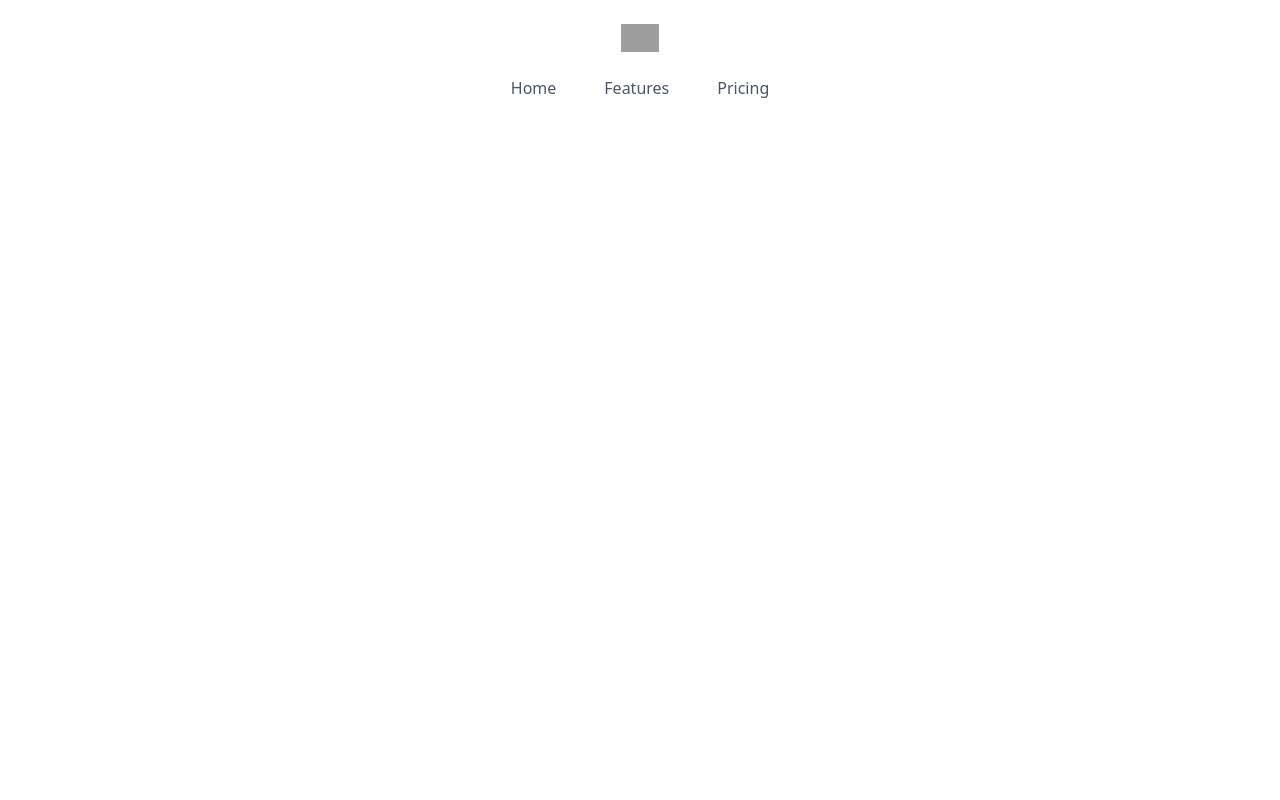
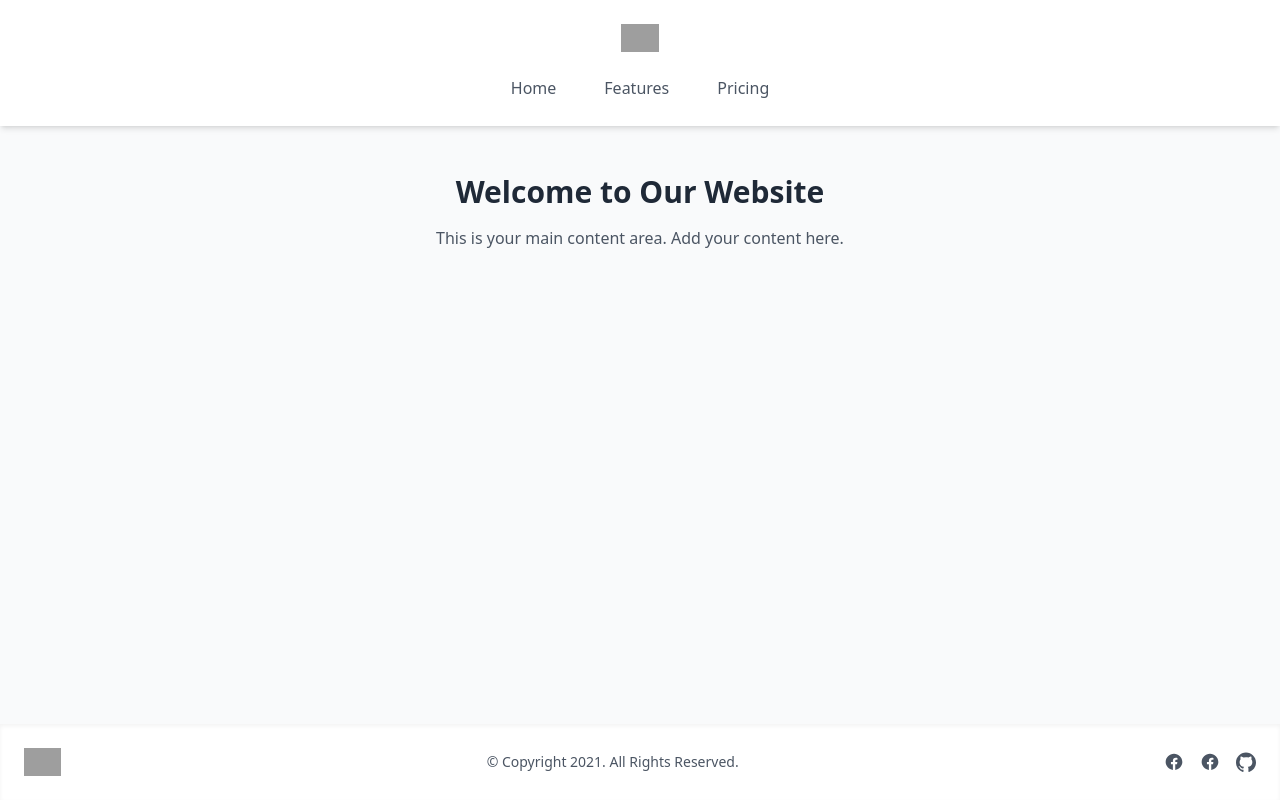
Before and after one commit to kokoab/restaurant_page, a website built with webpack: page src/template.html in a window 1280 px wide. Built offline with nearby package versions, Linux system fonts and the light colour scheme; grey boxes are pictures that could not be loaded.

Commit message:
added footer structure

```diff
--- a/src/template.html
+++ b/src/template.html
@@ -1,37 +1,67 @@
 <!DOCTYPE html>
-<html lang="en">
+<html lang="en" class="h-full">
 
 <head>
-    <meta charset="UTF-8">
-    <meta name="viewport" content="width=device-width, initial-scale=1.0">
-    <title>Document</title>
+  <meta charset="UTF-8" />
+  <meta name="viewport" content="width=device-width, initial-scale=1.0" />
+  <title>Sticky Footer Page</title>
   <script src="https://cdn.tailwindcss.com"></script>
 </head>
 
-<body>
+<body class="flex flex-col min-h-screen bg-gray-50">
+
+  <!-- Header -->
   <header>
-        <nav class="">
+    <nav class="bg-white shadow-md">
       <div class="container flex flex-col items-center p-6 mx-auto">
-                <a href="#" class="mx-auto ">
-                    <img class="w-auto h-6 sm:h-7" src="https://merakiui.com/images/full-logo.svg" alt="">
+        <a href="#" class="mx-auto">
+          <img class="w-auto h-6 sm:h-7" src="https://merakiui.com/images/full-logo.svg" alt="Logo" />
         </a>
 
-                <div class="flex items-center justify-center mt-6 text-gray-600 capitalize ">
-                    <a href="#"
-                        class="mx-2 border-b-2 border-transparent hover:text-gray-800  hover:border-blue-500 sm:mx-6">home</a>
-
-                    <a href="#"
-                        class="mx-2 border-b-2 border-transparent hover:text-gray-800  hover:border-blue-500 sm:mx-6">features</a>
-
-                    <a href="#"
-                        class="mx-2 border-b-2 border-transparent hover:text-gray-800  hover:border-blue-500 sm:mx-6">pricing</a>
+        <div class="flex items-center justify-center mt-6 text-gray-600 capitalize">
+          <a href="#" class="mx-2 border-b-2 border-transparent hover:text-gray-800 hover:border-blue-500 sm:mx-6">home</a>
+          <a href="#" class="mx-2 border-b-2 border-transparent hover:text-gray-800 hover:border-blue-500 sm:mx-6">features</a>
+          <a href="#" class="mx-2 border-b-2 border-transparent hover:text-gray-800 hover:border-blue-500 sm:mx-6">pricing</a>
         </div>
       </div>
     </nav>
   </header>
-    <div id="content">
 
+  <!-- Main Content -->
+  <main id="content" class="flex-1">
+    <div class="container mx-auto px-6 py-12 text-center">
+      <h1 class="text-3xl font-bold text-gray-800">Welcome to Our Website</h1>
+      <p class="mt-4 text-gray-600">This is your main content area. Add your content here.</p>
     </div>
+  </main>
+
+  <!-- Footer -->
+  <footer class="bg-white shadow-inner">
+    <div class="container flex flex-col items-center justify-between p-6 mx-auto space-y-4 sm:space-y-0 sm:flex-row">
+      <a href="#">
+        <img class="w-auto h-7" src="https://merakiui.com/images/full-logo.svg" alt="Logo" />
+      </a>
+      <p class="text-sm text-gray-600">© Copyright 2021. All Rights Reserved.</p>
+      <div class="flex -mx-2">
+        <a href="#" class="mx-2 text-gray-600 hover:text-blue-500" aria-label="Reddit">
+          <svg class="w-5 h-5 fill-current" viewBox="0 0 24 24" fill="none" xmlns="http://www.w3.org/2000/svg">
+            <path d="M12 2C6.48 2 2 6.48 2 12c0 4.84 3.87 8.8 8.65 9.47v-6.7H8.34V12h2.31v-1.56c0-2.3 1.37-3.56 3.45-3.56.99 0 2.03.18 2.03.18v2.22h-1.14c-1.13 0-1.48.7-1.48 1.42V12h2.52l-.4 2.77h-2.12v6.7C18.13 20.8 22 16.84 22 12c0-5.52-4.48-10-10-10z" />
+          </svg>
+        </a>
+        <a href="#" class="mx-2 text-gray-600 hover:text-blue-500" aria-label="Facebook">
+          <svg class="w-5 h-5 fill-current" viewBox="0 0 24 24">
+            <path d="M22 12C22 6.48 17.52 2 12 2S2 6.48 2 12c0 4.84 3.87 8.8 8.65 9.47v-6.7H8.34V12h2.31v-1.56c0-2.3 1.37-3.56 3.45-3.56.99 0 2.03.18 2.03.18v2.22h-1.14c-1.13 0-1.48.7-1.48 1.42V12h2.52l-.4 2.77h-2.12v6.7C18.13 20.8 22 16.84 22 12z" />
+          </svg>
+        </a>
+        <a href="#" class="mx-2 text-gray-600 hover:text-blue-500" aria-label="GitHub">
+          <svg class="w-5 h-5 fill-current" viewBox="0 0 24 24">
+            <path d="M12 .5C5.37.5 0 5.87 0 12.5c0 5.29 3.438 9.77 8.207 11.36.6.11.793-.26.793-.577 0-.285-.01-1.04-.015-2.04-3.338.726-4.042-1.61-4.042-1.61-.546-1.38-1.333-1.75-1.333-1.75-1.09-.745.082-.73.082-.73 1.205.084 1.838 1.238 1.838 1.238 1.07 1.833 2.807 1.303 3.492.996.108-.775.42-1.303.763-1.603-2.665-.303-5.467-1.332-5.467-5.932 0-1.31.47-2.38 1.235-3.22-.125-.304-.535-1.523.115-3.176 0 0 1.005-.322 3.3 1.23a11.51 11.51 0 0 1 3-.403c1.02.005 2.05.137 3 .403 2.28-1.552 3.285-1.23 3.285-1.23.653 1.653.243 2.872.12 3.176.77.84 1.23 1.91 1.23 3.22 0 4.61-2.807 5.624-5.48 5.92.43.37.814 1.102.814 2.222 0 1.604-.015 2.896-.015 3.286 0 .32.192.694.8.576C20.565 22.267 24 17.787 24 12.5 24 5.87 18.63.5 12 .5z" />
+          </svg>
+        </a>
+      </div>
+    </div>
+  </footer>
+
 </body>
 
 </html>
```
Lines whose indentation alone changed are shown as unchanged.
